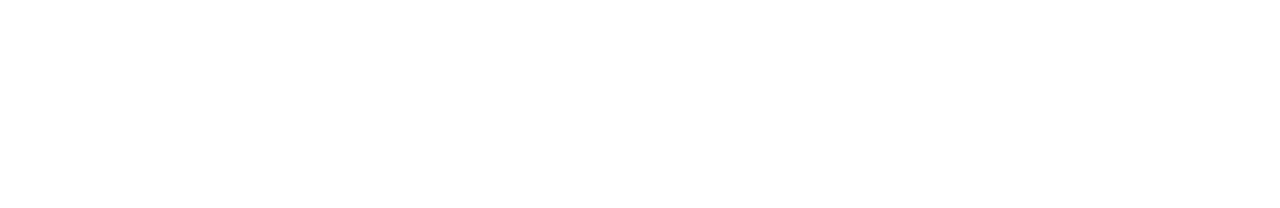
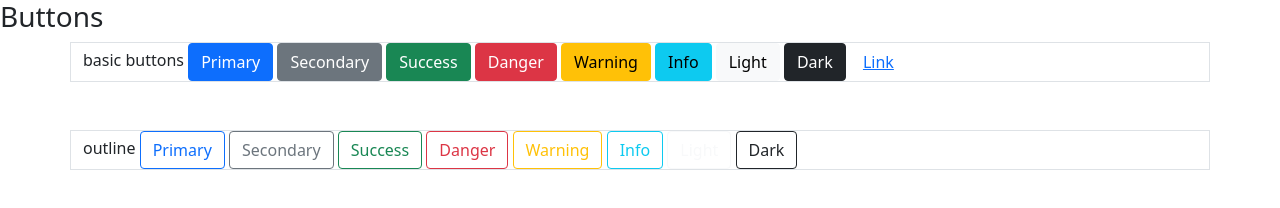
Before and after one commit to mehul-m-prajapati/bootstrap_website, a website: page views/button.html in a window 1280 px wide. Drawn offline with Linux system fonts and the light colour scheme; files that its build step writes are made by us from their sources; files whose address does not match are found by name.

Commit message:
add buttons

```diff
--- a/views/button.html
+++ b/views/button.html
@@ -8,8 +8,29 @@
     <link rel="stylesheet" href="css/bootstrap.css">
 </head>
 <body>
-    <div class="container">
+    <h3>Buttons</h3>
 
+    <div class="container border">basic buttons
+        <button type="button" class="btn btn-primary">Primary</button>
+        <button type="button" class="btn btn-secondary">Secondary</button>
+        <button type="button" class="btn btn-success">Success</button>
+        <button type="button" class="btn btn-danger">Danger</button>
+        <button type="button" class="btn btn-warning">Warning</button>
+        <button type="button" class="btn btn-info">Info</button>
+        <button type="button" class="btn btn-light">Light</button>
+        <button type="button" class="btn btn-dark">Dark</button>
+        <button type="button" class="btn btn-link">Link</button>
+    </div>
+
+    <div class="container border my-5">outline
+        <button type="button" class="btn btn-outline-primary">Primary</button>
+        <button type="button" class="btn btn-outline-secondary">Secondary</button>
+        <button type="button" class="btn btn-outline-success">Success</button>
+        <button type="button" class="btn btn-outline-danger">Danger</button>
+        <button type="button" class="btn btn-outline-warning">Warning</button>
+        <button type="button" class="btn btn-outline-info">Info</button>
+        <button type="button" class="btn btn-outline-light">Light</button>
+        <button type="button" class="btn btn-outline-dark">Dark</button>
     </div>
 
     <script src="js/bootstrap.bundle.js"></script>
```
